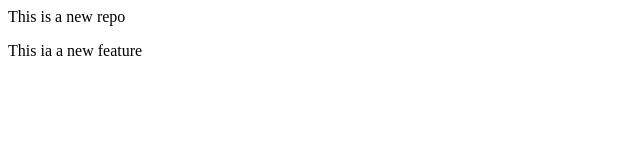
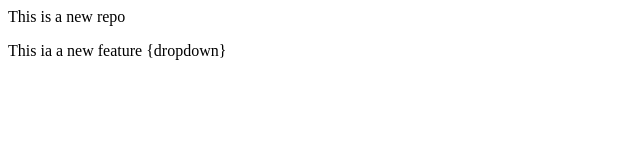
Before and after one commit to SaranshGupta-sg/LocalRepo, a plain HTML site: page index.html in a window 1280 px wide. Shown: the full height of the page, 0-640 px from the left. Drawn offline with Linux system fonts and the light colour scheme.

Commit message:
Add dropdown

```diff
--- a/index.html
+++ b/index.html
@@ -1,2 +1,2 @@
 <p>This is a new repo</p>
-<p>This ia a new feature</p>
+<p>This ia a new feature {dropdown} </p>
```
